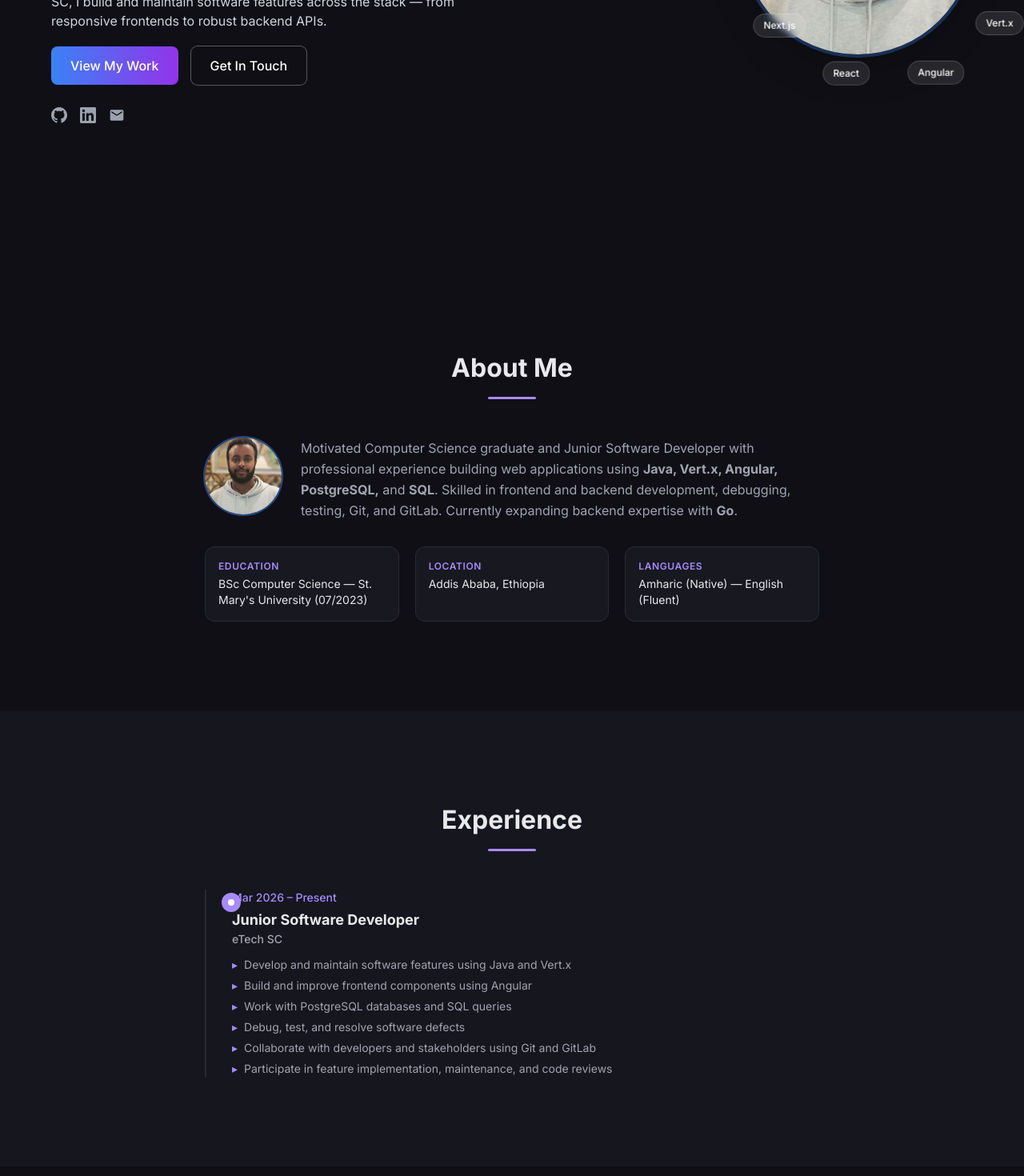
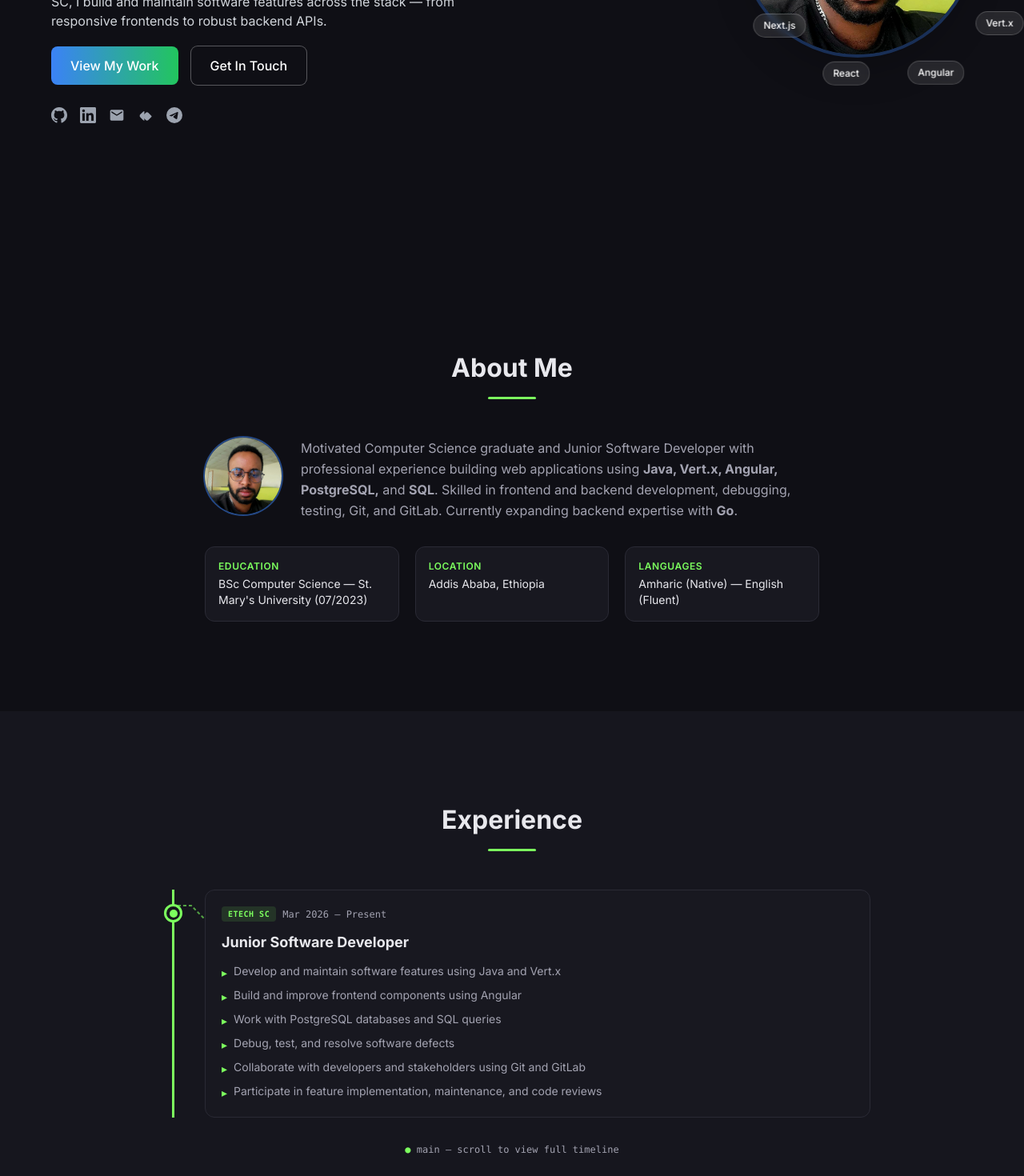
Before and after one commit to Solohater/portfolio, a Next.js app: page / in a window 1280 px wide. Shown: the part 540-2010 px from the top of the page at 80% size. Built offline with nearby package versions, Linux system fonts and the light colour scheme.

Commit message:
feat: toxic green theme, profile pic, git timeline, gitlab/telegram links

```diff
--- a/src/app/about/page.jsx
+++ b/src/app/about/page.jsx
@@ -31,7 +31,7 @@ const AboutPage = () => {
           <div className="flex flex-col gap-12 justify-center">
             {/* BIOGRAPHY IMAGE */}
               <Image
-              src="/mypic.jpg"
+              src="/photojo.jpg"
               alt=""
               width={112}
               height={112}
--- a/src/app/globals.css
+++ b/src/app/globals.css
@@ -8,9 +8,9 @@
   --bg: #ffffff;
   --bg-alt: #f8f8fc;
   --border: #e2e2f0;
-  --accent: #7c3aed;
-  --accent-hover: #6d28d9;
-  --accent-bg: rgba(124, 58, 237, 0.1);
+  --accent: #39ff14;
+  --accent-hover: #2ecc11;
+  --accent-bg: rgba(57, 255, 20, 0.1);
   --card-bg: #ffffff;
   --shadow: 0 1px 3px rgba(0, 0, 0, 0.08), 0 1px 2px rgba(0, 0, 0, 0.06);
   --shadow-lg: 0 10px 15px -3px rgba(0, 0, 0, 0.08), 0 4px 6px -2px rgba(0, 0, 0, 0.04);
@@ -22,9 +22,9 @@
   --bg: #0f0f15;
   --bg-alt: #16161e;
   --border: #2a2a35;
-  --accent: #a78bfa;
-  --accent-hover: #c4b5fd;
-  --accent-bg: rgba(167, 139, 250, 0.12);
+  --accent: #7cff5e;
+  --accent-hover: #a0ff82;
+  --accent-bg: rgba(124, 255, 94, 0.12);
   --card-bg: #181820;
   --shadow: 0 1px 3px rgba(0, 0, 0, 0.3);
   --shadow-lg: 0 10px 15px -3px rgba(0, 0, 0, 0.4);
--- a/src/app/page.jsx
+++ b/src/app/page.jsx
@@ -29,7 +29,7 @@ function HeroSection() {
             className="text-4xl sm:text-5xl md:text-6xl lg:text-7xl font-bold leading-tight text-white"
           >
             Yoseph<br />
-            <span className="text-transparent bg-clip-text bg-gradient-to-r from-blue-400 to-purple-500">Ayalew</span>
+            <span className="text-transparent bg-clip-text bg-gradient-to-r from-blue-400 to-green-400">Ayalew</span>
           </motion.h1>
 
           <motion.p initial={{ opacity: 0, y: 20 }} animate={{ opacity: 1, y: 0 }} transition={{ delay: 0.4 }}
@@ -48,7 +48,7 @@ function HeroSection() {
           <motion.div initial={{ opacity: 0, y: 20 }} animate={{ opacity: 1, y: 0 }} transition={{ delay: 0.6 }}
             className="flex flex-wrap gap-4 justify-center lg:justify-start"
           >
-            <a href="#projects" className="px-6 py-3 bg-gradient-to-r from-blue-500 to-purple-600 text-white rounded-lg font-medium hover:opacity-90 transition text-sm sm:text-base">
+            <a href="#projects" className="px-6 py-3 bg-gradient-to-r from-blue-500 to-green-500 text-white rounded-lg font-medium hover:opacity-90 transition text-sm sm:text-base">
               View My Work
             </a>
             <a href="#contact" className="px-6 py-3 ring-1 ring-white/30 text-white rounded-lg font-medium hover:bg-white/10 transition text-sm sm:text-base">
@@ -68,6 +68,12 @@ function HeroSection() {
             <Link href="mailto:yosefayalew56@gmail.com" className="text-gray-400 hover:text-white transition">
               <svg className="w-5 h-5" fill="currentColor" viewBox="0 0 24 24"><path d="M20 4H4c-1.1 0-2 .9-2 2v12c0 1.1.9 2 2 2h16c1.1 0 2-.9 2-2V6c0-1.1-.9-2-2-2zm0 4l-8 5-8-5V6l8 5 8-5v2z"/></svg>
             </Link>
+            <Link href="https://gitlab.com/yosephh" target="_blank" className="text-gray-400 hover:text-white transition">
+              <svg className="w-5 h-5" fill="currentColor" viewBox="0 0 24 24"><path d="M21 14.07a1.42 1.42 0 0 1-.41.73l-4.42 4.42a2.82 2.82 0 0 1-2 .82 2.79 2.79 0 0 1-2-.82l-4.42-4.42a1.41 1.41 0 0 1 0-2l4.42-4.42a2.82 2.82 0 0 1 2-.82c.75 0 1.5.27 2 .82l4.42 4.42c.19.19.4.44.41.72z"/><path d="M3.29 14.07c0 .2.07.5.41.73l4.42 4.42a2.82 2.82 0 0 0 2 .82V5.97c-.75 0-1.5.27-2 .82L3.7 11.21a1.41 1.41 0 0 0-.41.72v2.14z"/></svg>
+            </Link>
+            <Link href="https://t.me/YOSEP015" target="_blank" className="text-gray-400 hover:text-white transition">
+              <svg className="w-5 h-5" fill="currentColor" viewBox="0 0 24 24"><path d="M11.944 0A12 12 0 0 0 0 12a12 12 0 0 0 12 12 12 12 0 0 0 12-12A12 12 0 0 0 12 0a12 12 0 0 0-.056 0zm4.962 7.224c.1-.002.321.023.465.14a.506.506 0 0 1 .171.325c.016.093.036.306.02.472-.18 1.898-.962 6.502-1.36 8.627-.168.9-.499 1.201-.82 1.23-.696.065-1.225-.46-1.9-.902-1.056-.693-1.653-1.124-2.678-1.8-1.185-.78-.417-1.21.258-1.91.177-.184 3.247-2.977 3.307-3.23.007-.032.014-.15-.056-.212s-.174-.041-.249-.024c-.106.024-1.793 1.14-5.061 3.345-.48.33-.913.49-1.302.48-.428-.008-1.252-.241-1.865-.44-.752-.245-1.349-.374-1.297-.789.027-.216.325-.437.893-.663 3.498-1.524 5.83-2.529 6.998-3.014 3.332-1.386 4.025-1.627 4.476-1.635z"/></svg>
+            </Link>
           </motion.div>
         </div>
 
@@ -80,7 +86,7 @@ function HeroSection() {
               transition={{ delay: 0.3, duration: 0.5 }}
               className="relative w-56 h-56 sm:w-72 sm:h-72 rounded-full overflow-hidden ring-4 ring-blue-500/30 shadow-2xl"
             >
-              <Image src="/mypic.jpg" alt="Yoseph Ayalew" fill className="object-cover" priority />
+              <Image src="/photojo.jpg" alt="Yoseph Ayalew" fill className="object-cover" priority />
             </motion.div>
 
             {floatingTags.map((tag, i) => {
@@ -118,7 +124,7 @@ function AboutSection() {
         <h2 className="section-title">About Me</h2>
 
         <div className="flex flex-col sm:flex-row gap-6 items-start mb-8">
-          <Image src="/mypic.jpg" alt="" width={100} height={100} className="w-24 h-24 rounded-full object-cover flex-shrink-0 ring-2" style={{ ringColor: 'var(--accent)' }} />
+          <Image src="/photojo.jpg" alt="" width={100} height={100} className="w-24 h-24 rounded-full object-cover flex-shrink-0 ring-2" style={{ ringColor: 'var(--accent)' }} />
           <p className="text-base leading-relaxed" style={{ color: 'var(--text)' }}>
             Motivated Computer Science graduate and Junior Software Developer with professional experience
             building web applications using <strong>Java, Vert.x, Angular, PostgreSQL,</strong> and <strong>SQL</strong>.
@@ -163,29 +169,96 @@ const experiences = [
 
 function ExperienceSection() {
   return (
-    <section id="experience" className="px-6 py-20 md:py-28" style={{ background: 'var(--bg-alt)' }}>
-      <div className="max-w-3xl mx-auto">
+    <section id="experience" className="px-6 py-20 md:py-28 overflow-hidden" style={{ background: 'var(--bg-alt)' }}>
+      <div className="max-w-4xl mx-auto">
         <h2 className="section-title">Experience</h2>
-        <div className="relative pl-8" style={{ borderLeft: '2px solid var(--border)' }}>
+
+        {/* Git Branch Timeline */}
+        <div className="relative">
+          {/* Main branch line */}
+          <div className="absolute left-[23px] top-0 bottom-0 w-[3px]" style={{ background: 'var(--accent)' }} />
+
+          <div className="space-y-16">
             {experiences.map((exp, i) => (
-            <div key={i} className="relative pb-12 last:pb-0">
-              <div className="absolute -left-[13px] top-1 w-6 h-6 rounded-full flex items-center justify-center" style={{ background: 'var(--accent)' }}>
-                <div className="w-2 h-2 rounded-full bg-white" />
+              <motion.div
+                key={i}
+                initial={{ opacity: 0, x: -60 }}
+                whileInView={{ opacity: 1, x: 0 }}
+                transition={{ duration: 0.6, delay: i * 0.25, ease: 'easeOut' }}
+                viewport={{ once: true, margin: '-80px' }}
+                className="relative pl-16"
+              >
+                {/* Branch connector line (horizontal + angle) */}
+                <svg className="absolute left-[23px] top-5 w-12 h-8 overflow-visible" style={{ color: 'var(--accent)' }}>
+                  <path d="M0 0 L24 0 L48 24" fill="none" stroke="currentColor" strokeWidth="2" strokeDasharray="4 3" opacity="0.6" />
+                </svg>
+
+                {/* Commit dot on main branch */}
+                <motion.div
+                  className="absolute left-[13px] top-[18px] w-[23px] h-[23px] rounded-full border-[3px] flex items-center justify-center z-10"
+                  style={{ background: 'var(--bg-alt)', borderColor: 'var(--accent)' }}
+                  initial={{ scale: 0 }}
+                  whileInView={{ scale: 1 }}
+                  transition={{ duration: 0.3, delay: i * 0.25 + 0.2 }}
+                  viewport={{ once: true }}
+                >
+                  <div className="w-2.5 h-2.5 rounded-full" style={{ background: 'var(--accent)' }} />
+                </motion.div>
+
+                {/* Experience card */}
+                <motion.div
+                  className="p-5 rounded-xl relative"
+                  style={{ background: 'var(--card-bg)', border: '1px solid var(--border)' }}
+                  initial={{ opacity: 0, x: 40 }}
+                  whileInView={{ opacity: 1, x: 0 }}
+                  transition={{ duration: 0.5, delay: i * 0.25 + 0.15 }}
+                  viewport={{ once: true, margin: '-80px' }}
+                >
+                  {/* Git commit style header */}
+                  <div className="flex items-center gap-2 mb-3">
+                    <span className="px-2 py-0.5 rounded text-[10px] font-mono font-bold uppercase tracking-wider"
+                      style={{ background: 'var(--accent-bg)', color: 'var(--accent)' }}>
+                      {exp.company}
+                    </span>
+                    <span className="text-xs font-mono" style={{ color: 'var(--text)' }}>
+                      {exp.period}
+                    </span>
                   </div>
-              <p className="text-sm font-medium mb-1" style={{ color: 'var(--accent)' }}>{exp.period}</p>
-              <h3 className="text-lg font-bold" style={{ color: 'var(--text-h)' }}>{exp.title}</h3>
-              <p className="text-sm font-medium mb-3" style={{ color: 'var(--text)' }}>{exp.company}</p>
-              <ul className="space-y-1.5">
+
+                  <h3 className="text-lg font-bold mb-3" style={{ color: 'var(--text-h)' }}>{exp.title}</h3>
+
+                  <ul className="space-y-2">
                     {exp.points.map((pt, j) => (
-                  <li key={j} className="text-sm flex gap-2" style={{ color: 'var(--text)' }}>
-                    <span style={{ color: 'var(--accent)' }}>▸</span>
+                      <motion.li
+                        key={j}
+                        className="text-sm flex gap-2"
+                        style={{ color: 'var(--text)' }}
+                        initial={{ opacity: 0, x: 20 }}
+                        whileInView={{ opacity: 1, x: 0 }}
+                        transition={{ duration: 0.3, delay: i * 0.25 + j * 0.1 }}
+                        viewport={{ once: true }}
+                      >
+                        <span className="mt-0.5 flex-shrink-0" style={{ color: 'var(--accent)' }}>▸</span>
                         {pt}
-                  </li>
+                      </motion.li>
                     ))}
                   </ul>
-            </div>
+                </motion.div>
+              </motion.div>
             ))}
           </div>
+        </div>
+
+        {/* Timeline slider hint */}
+        <motion.p
+          className="text-center text-xs mt-8 font-mono"
+          style={{ color: 'var(--text)' }}
+          initial={{ opacity: 0 }}
+          whileInView={{ opacity: 1 }}
+          viewport={{ once: true }}
+        >
+          <span style={{ color: 'var(--accent)' }}>●</span> main — scroll to view full timeline
+        </motion.p>
       </div>
     </section>
   );
@@ -328,7 +401,9 @@ function ContactSection() {
             </div>
             <div className="flex gap-4 pt-2">
               <a href="https://github.com/Solohater" target="_blank" className="text-sm font-medium" style={{ color: 'var(--accent)' }}>GitHub</a>
+              <a href="https://gitlab.com/yosephh" target="_blank" className="text-sm font-medium" style={{ color: 'var(--accent)' }}>GitLab</a>
               <a href="https://www.linkedin.com/in/yoseph-ayalew-65247b291" target="_blank" className="text-sm font-medium" style={{ color: 'var(--accent)' }}>LinkedIn</a>
+              <a href="https://t.me/YOSEP015" target="_blank" className="text-sm font-medium" style={{ color: 'var(--accent)' }}>Telegram</a>
             </div>
           </div>
 
--- a/src/components/Footer.jsx
+++ b/src/components/Footer.jsx
@@ -28,6 +28,16 @@ const Footer = () => {
             <Link href="https://www.linkedin.com/in/yoseph-ayalew-65247b291" target="_blank">
               <Image src="/linkedin.png" alt="LinkedIn" width={22} height={22} className="opacity-60 hover:opacity-100 transition" />
             </Link>
+            <Link href="https://gitlab.com/yosephh" target="_blank">
+              <svg className="w-5 h-5 opacity-60 hover:opacity-100 transition text-gray-600 dark:text-gray-400" fill="currentColor" viewBox="0 0 24 24">
+                <path d="m22.77 9.72-.71-2.18a.87.87 0 0 0-.05-.15l-2.26-6.95a.84.84 0 0 0-1.6 0l-2.26 6.95H8.16L5.9.44a.84.84 0 0 0-1.6 0L2.05 7.39a.87.87 0 0 0-.05.15l-.71 2.18a1.73 1.73 0 0 0 .54 1.92l9.6 7.36a.53.53 0 0 0 .63 0l9.6-7.36a1.73 1.73 0 0 0 .55-1.92zM11.9 18.31 6.5 11.7 11.9 8.1Zm.18 0 5.4-6.61-5.4-3.6Z"/>
+              </svg>
+            </Link>
+            <Link href="https://t.me/YOSEP015" target="_blank">
+              <svg className="w-5 h-5 opacity-60 hover:opacity-100 transition text-gray-600 dark:text-gray-400" fill="currentColor" viewBox="0 0 24 24">
+                <path d="M11.944 0A12 12 0 0 0 0 12a12 12 0 0 0 12 12 12 12 0 0 0 12-12A12 12 0 0 0 12 0a12 12 0 0 0-.056 0zm4.962 7.224c.1-.002.321.023.465.14a.506.506 0 0 1 .171.325c.016.093.036.306.02.472-.18 1.898-.962 6.502-1.36 8.627-.168.9-.499 1.201-.82 1.23-.696.065-1.225-.46-1.9-.902-1.056-.693-1.653-1.124-2.678-1.8-1.185-.78-.417-1.21.258-1.91.177-.184 3.247-2.977 3.307-3.23.007-.032.014-.15-.056-.212s-.174-.041-.249-.024c-.106.024-1.793 1.14-5.061 3.345-.48.33-.913.49-1.302.48-.428-.008-1.252-.241-1.865-.44-.752-.245-1.349-.374-1.297-.789.027-.216.325-.437.893-.663 3.498-1.524 5.83-2.529 6.998-3.014 3.332-1.386 4.025-1.627 4.476-1.635z"/>
+              </svg>
+            </Link>
             <Link href="mailto:yosefayalew56@gmail.com">
               <svg className="w-5 h-5 opacity-60 hover:opacity-100 transition text-gray-600 dark:text-gray-400" fill="currentColor" viewBox="0 0 24 24">
                 <path d="M20 4H4c-1.1 0-2 .9-2 2v12c0 1.1.9 2 2 2h16c1.1 0 2-.9 2-2V6c0-1.1-.9-2-2-2zm0 4l-8 5-8-5V6l8 5 8-5v2z"/>
```
Also changed, not shown: public/photojo.jpg (added), src/app/photojo.jpg (added). Lines whose indentation alone changed are shown as unchanged.
